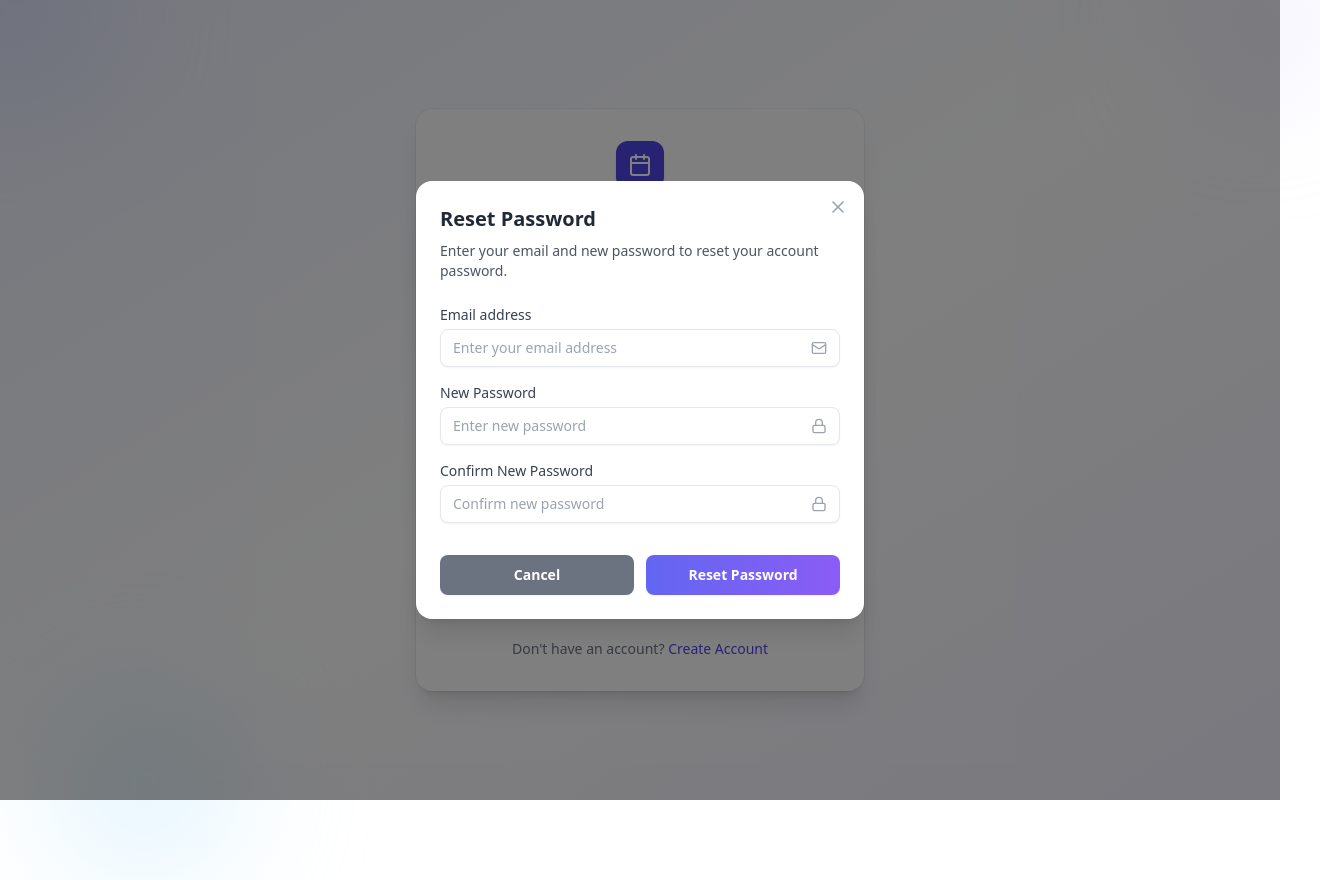
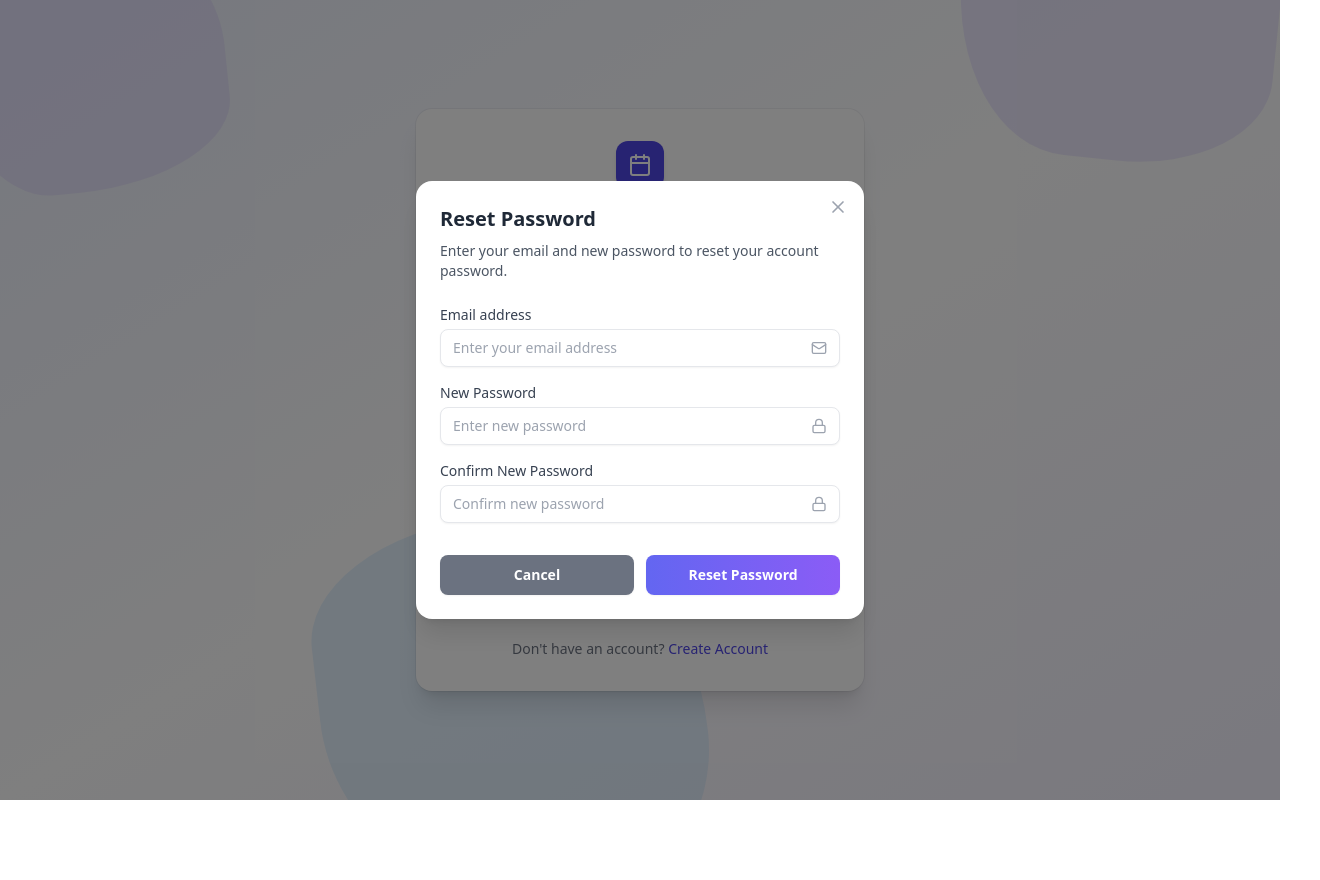
Before and after one commit to DECO3801-SIXSYNTAX/frontend, a React (Create React App) app: page / in a window 1280 px wide. Both pictures are taken after a click on the button "Forgot password?". Shown: the whole page, 1320 px wide, since content can reach past the window. After the commit the page ends 800 px from the top, so only its background shows below. Built offline with nearby package versions, Linux system fonts and the light colour scheme; grey boxes are pictures that could not be loaded.

Commit message:
feat: improve SignIn page with better error handling

```diff
--- a/src/pages/SignIn.tsx
+++ b/src/pages/SignIn.tsx
@@ -1,20 +1,90 @@
-import React, { useState } from "react";
+import React, { useEffect, useState } from "react";
 import { AuthService, User } from "../services/AuthService";
 import Input from "../components/Input";
 import Button from "../components/Button";
 import GoogleButton from "../components/GoogleButton";
+import SignUp from "./SignUp";
 import { Mail, Lock, Calendar, CheckCircle, XCircle, X, Eye, EyeOff } from "lucide-react";
+import type { Variants, Transition } from "framer-motion";
+import type { CSSProperties } from "react";
+
+// 🎬 Framer Motion untuk opening/ending animation
+import { motion, AnimatePresence } from "framer-motion";
+
 import { apiLogin, apiUpdateUser } from "../api/auth";
 
 const authService = new AuthService();
+
+// =======================
+// 🎞️ Variants animasi (opening & ending)
+// =======================
+
+// Card utama: masuk smooth (scale+fade+slide), keluar elegan
+const easeOutBack: NonNullable<Transition["ease"]> = [0.16, 1, 0.3, 1];
+const easeStd: NonNullable<Transition["ease"]> = "easeInOut";
+
+// Card utama: masuk smooth (scale+fade+slide), keluar elegan
+const cardVariants: Variants = {
+  hidden: { opacity: 0, y: 24, scale: 0.96 },
+  visible: {
+    opacity: 1,
+    y: 0,
+    scale: 1,
+    transition: {
+      duration: 0.6,
+      ease: easeOutBack, // ✅ tuple-typed
+    },
+  },
+  exit: {
+    opacity: 0,
+    y: -20,
+    scale: 0.97,
+    transition: {
+      duration: 0.45,
+      ease: easeStd, // ✅ string ease
+    },
+  },
+};
+
+// Blob latar: morphing border-radius + rotasi lambat, fade-in saat opening
+const blobVariants = (delay = 0): Variants => ({
+  hidden: { opacity: 0, scale: 0.95 },
+  visible: {
+    opacity: 1,
+    scale: 1,
+    transition: {
+      delay,
+      duration: 0.9,
+      ease: easeOutBack, // ✅ tuple-typed
+    },
+  },
+});
+
+// Glow ring di card icon: muncul dari scale 0 → 1 + blur subtle
+const haloVariants: Variants = {
+  hidden: { opacity: 0, scale: 0.7, filter: "blur(6px)" as CSSProperties["filter"] },
+  visible: {
+    opacity: 1,
+    scale: 1,
+    filter: "blur(0px)" as CSSProperties["filter"],
+    transition: { duration: 0.6, ease: easeOutBack }, // ✅ tuple-typed
+  },
+  exit: {
+    opacity: 0,
+    scale: 0.9,
+    filter: "blur(6px)" as CSSProperties["filter"],
+    transition: { duration: 0.35, ease: easeStd }, // ✅ string ease
+  },
+};
 
 export default function SignIn() {
   const [email, setEmail] = useState("");
   const [password, setPassword] = useState("");
   const [showPassword, setShowPassword] = useState(false);
   const [message, setMessage] = useState<string | null>(null);
-  const [messageType, setMessageType] = useState<'success' | 'error' | 'loading'>('error');
+  const [messageType, setMessageType] = useState<"success" | "error" | "loading">("error");
   const [showPopup, setShowPopup] = useState(false);
+  const [showSignUp, setShowSignUp] = useState(false);
 
   // Forgot password states
   const [showForgotPassword, setShowForgotPassword] = useState(false);
@@ -22,123 +92,115 @@ export default function SignIn() {
   const [newPassword, setNewPassword] = useState("");
   const [confirmPassword, setConfirmPassword] = useState("");
 
+  // 🚪 state buat ending animation; saat true → AnimatePresence main-card akan exit
+  const [exiting, setExiting] = useState(false);
+
+  // ✅ Opening animation terjadi otomatis karena AnimatePresence + initial="hidden" → animate="visible"
+  // (tidak butuh kode khusus; cukup varian + AnimatePresence)
+
   const handleSubmit = async (e: React.FormEvent) => {
     e.preventDefault();
 
     if (!email || !password) {
-      showMessage("Please fill in both email and password fields", 'error');
+      showMessage("Please fill in both email and password fields", "error");
       return;
     }
 
     const emailRegex = /^[^\s@]+@[^\s@]+\.[^\s@]+$/;
     if (!emailRegex.test(email)) {
-      showMessage("Please enter a valid email address", 'error');
+      showMessage("Please enter a valid email address", "error");
       return;
     }
 
-    showMessage("Signing you in...", 'loading');
+    showMessage("Signing you in...", "loading");
 
     try {
       const res = await authService.signIn({ email, password });
-      showMessage(`Welcome back, ${res.name}! Sign in successful.`, 'success');
+      // ✅ Berhasil → tampilin success + trigger ending animation
+      showMessage(`Welcome back, ${res.name || res.email}! Sign in successful.`, "success");
+
+      // 🎬 Ending: delay dikit biar popup kebaca, lalu animate keluar
+      setTimeout(() => setExiting(true), 500);
+
+      // (opsional) setelah animasi selesai, pindah section, contoh: menuju SignUp demo
+      setTimeout(() => setShowSignUp(true), 900);
     } catch (err: any) {
       let errorMessage = "An error occurred. Please try again.";
 
       if (err.message === "Invalid credentials") {
         errorMessage = "Invalid email or password. Please check your credentials and try again.";
-      } else if (err.message.includes("network") || err.message.includes("Login failed")) {
+      } else if (err.message.toLowerCase().includes("network") || err.message.includes("Login failed")) {
         errorMessage = "Connection error. Please check your internet and try again.";
       } else if (err.message.includes("Email")) {
         errorMessage = "Please enter a valid email address.";
-      } else if (err.message.includes("password")) {
+      } else if (err.message.toLowerCase().includes("password")) {
         errorMessage = "Password is required.";
       }
 
-      showMessage(errorMessage, 'error');
+      showMessage(errorMessage, "error");
     }
   };
 
   const handleForgotPassword = async () => {
     if (!forgotEmail) {
-      showMessage("Please enter your email address", 'error');
+      showMessage("Please enter your email address", "error");
       return;
     }
 
     const emailRegex = /^[^\s@]+@[^\s@]+\.[^\s@]+$/;
     if (!emailRegex.test(forgotEmail)) {
-      showMessage("Please enter a valid email address", 'error');
+      showMessage("Please enter a valid email address", "error");
       return;
     }
 
     if (!newPassword || !confirmPassword) {
-      showMessage("Please fill in both password fields", 'error');
+      showMessage("Please fill in both password fields", "error");
       return;
     }
 
     if (newPassword !== confirmPassword) {
-      showMessage("Passwords do not match", 'error');
+      showMessage("Passwords do not match", "error");
       return;
     }
 
     if (newPassword.length < 6) {
-      showMessage("Password must be at least 6 characters long", 'error');
+      showMessage("Password must be at least 6 characters long", "error");
       return;
     }
 
     try {
-      console.log('Looking for email:', forgotEmail);
-
-      // Use your existing API function to get users
       const users = await apiLogin({ email: "", password: "" });
-      console.log('All users from API:', users);
-
-      // Find the user with matching email
-      const userToUpdate = users.find((user: User) => {
-        console.log('Comparing:', user.email, 'with', forgotEmail, '=', user.email === forgotEmail);
-        return user.email === forgotEmail;
-      });
-
-      console.log('User found:', userToUpdate);
+      const userToUpdate = users.find((user: User) => user.email === forgotEmail);
 
       if (!userToUpdate) {
-        showMessage("Email address not found", 'error');
+        showMessage("Email address not found", "error");
         return;
       }
 
-      console.log('Updating user with ID:', userToUpdate.id);
-
-      // Use your apiUpdateUser function to update the password
-      const updatedUser = await apiUpdateUser(userToUpdate.id, {
+      await apiUpdateUser(userToUpdate.id, {
         ...userToUpdate,
-        password: newPassword
+        password: newPassword,
       });
 
-      console.log('Update successful:', updatedUser);
-
-      showMessage("Password updated successfully! You can now sign in with your new password.", 'success');
+      showMessage("Password updated successfully! You can now sign in with your new password.", "success");
       setShowForgotPassword(false);
       setForgotEmail("");
       setNewPassword("");
       setConfirmPassword("");
-
     } catch (error: any) {
-      console.error('Full error object:', error);
-      console.error('Error message:', error.message);
-      console.error('Error response:', error.response);
-
-      showMessage("Failed to update password. Check console for details.", 'error');
+      showMessage("Failed to update password. Please try again.", "error");
     }
   };
 
-  const showMessage = (text: string, type: 'success' | 'error' | 'loading') => {
+  const showMessage = (text: string, type: "success" | "error" | "loading") => {
     setMessage(text);
     setMessageType(type);
     setShowPopup(true);
 
-    if (type !== 'loading') {
+    if (type !== "loading") {
       setTimeout(() => {
         setShowPopup(false);
-      }, 5000);
+      }, 4000);
     }
   };
 
@@ -146,33 +208,110 @@ export default function SignIn() {
     setShowPopup(false);
   };
 
+  // 🎬 Ending animation ketika user memilih "Create Account"
+  const goToSignUp = () => {
+    setExiting(true);
+    setTimeout(() => setShowSignUp(true), 450);
+  };
+
   return (
-    <div className="relative flex min-h-screen items-center justify-center bg-gradient-to-br from-indigo-50 via-white to-violet-50 px-4 sm:px-6 lg:px-8">
-      {/* Background blur circles */}
-      <div className="pointer-events-none absolute -top-16 -left-16 h-40 w-40 rounded-full bg-indigo-200/50 blur-3xl" />
-      <div className="pointer-events-none absolute -bottom-20 left-12 h-48 w-48 rounded-full bg-sky-200/40 blur-3xl" />
-      <div className="pointer-events-none absolute -top-10 -right-10 h-32 w-32 rounded-full bg-violet-200/50 blur-3xl" />
+    <>
+      {showSignUp ? (
+        <SignUp     onBackToSignIn={() => {
+            setExiting(false);     // 🔧 penting: hidupkan lagi stage Sign In
+            setShowSignUp(false);  // balik ke Sign In
+          }} />
+      ) : (
+        // AnimatePresence agar opening (enter) & ending (exit) mulus
+        <AnimatePresence mode="sync">
+          {!exiting && (
+            <motion.div
+              key="signin-stage"
+              className="relative flex min-h-screen items-center justify-center bg-gradient-to-br from-indigo-50 via-white to-violet-50 px-4 sm:px-6 lg:px-8 overflow-hidden"
+              initial="hidden"
+              animate="visible"
+              exit="exit"
+            >
+              {/* =========================
+                  🌈 OPENING: Background blobs (morphing)
+                 ========================= */}
+{/* Blob kiri-atas */}
+<motion.div
+  variants={blobVariants(0.0)}
+  className="pointer-events-none absolute -top-24 -left-16 h-72 w-72"
+  style={{ zIndex: 0 }}
+  animate={{
+    borderRadius: [
+      "20% 80% 70% 30% / 30% 30% 70% 70%",
+      "40% 60% 30% 70% / 50% 40% 60% 50%",
+      "25% 75% 60% 40% / 40% 60% 30% 70%",
+      "20% 80% 70% 30% / 30% 30% 70% 70%",
+    ],
+    rotate: [0, 8, -6, 0],
+    backgroundColor: ["#c7d2fe80", "#bfdbfe66", "#ddd6fe80", "#c7d2fe80"],
+  }}
+  transition={{ duration: 12, repeat: Infinity, repeatType: "mirror", ease: "easeInOut" }}
+/>
 
-      {/* Popup Messages */}
+{/* Blob kanan-atas */}
+<motion.div
+  variants={blobVariants(0.1)}
+  className="pointer-events-none absolute -top-40 right-0 h-80 w-80"
+  style={{ zIndex: 0 }}
+  animate={{
+    borderRadius: [
+      "60% 40% 35% 65% / 35% 60% 40% 65%",
+      "50% 50% 70% 30% / 45% 55% 55% 45%",
+      "65% 35% 55% 45% / 55% 45% 35% 65%",
+      "60% 40% 35% 65% / 35% 60% 40% 65%",
+    ],
+    rotate: [0, -10, 6, 0],
+    backgroundColor: ["#bae6fd66", "#c7d2fe80", "#ddd6fe80", "#bae6fd66"],
+  }}
+  transition={{ duration: 13, repeat: Infinity, repeatType: "mirror", ease: "easeInOut" }}
+/>
+
+{/* Blob bawah */}
+<motion.div
+  variants={blobVariants(0.15)}
+  className="pointer-events-none absolute bottom-[-100px] left-1/4 h-96  w-96"
+  style={{ zIndex: 0 }}
+  animate={{
+    borderRadius: [
+      "45% 55% 70% 30% / 40% 60% 30% 70%",
+      "30% 70% 40% 60% / 60% 40% 70% 30%",
+      "55% 45% 30% 70% / 30% 70% 45% 55%",
+      "45% 55% 70% 30% / 40% 60% 30% 70%",
+    ],
+    rotate: [0, 10, -8, 0],
+    backgroundColor: ["#ddd6fe80", "#c7d2fe80", "#bae6fd66", "#ddd6fe80"],
+  }}
+  transition={{ duration: 11, repeat: Infinity, repeatType: "mirror", ease: "easeInOut" }}
+/>
+
+
+              {/* Popup Messages (fade/slide in-out) */}
+              <AnimatePresence>
                 {showPopup && message && (
-        <div className={`fixed top-6 right-6 z-50 max-w-sm rounded-lg border shadow-lg transition-all duration-300 ease-in-out transform ${
-          showPopup ? 'translate-x-0 opacity-100' : 'translate-x-full opacity-0'
-        } ${
-          messageType === 'success'
-            ? 'bg-green-50 border-green-200 text-green-800'
-            : messageType === 'loading'
-            ? 'bg-blue-50 border-blue-200 text-blue-800'
-            : 'bg-red-50 border-red-200 text-red-800'
-        }`}>
+                  <motion.div
+                    key="popup"
+                    initial={{ opacity: 0, x: 24 }}
+                    animate={{ opacity: 1, x: 0 }}
+                    exit={{ opacity: 0, x: 24 }}
+                    transition={{ type: "spring", stiffness: 260, damping: 24 }}
+                    className={`fixed top-6 right-6 z-50 max-w-sm rounded-lg border shadow-lg ${
+                      messageType === "success"
+                        ? "bg-green-50 border-green-200 text-green-800"
+                        : messageType === "loading"
+                        ? "bg-blue-50 border-blue-200 text-blue-800"
+                        : "bg-red-50 border-red-200 text-red-800"
+                    }`}
+                  >
                     <div className="flex items-start p-4">
                       <div className="flex-shrink-0">
-              {messageType === 'success' && (
-                <CheckCircle className="h-5 w-5 text-green-400" />
-              )}
-              {messageType === 'error' && (
-                <XCircle className="h-5 w-5 text-red-400" />
-              )}
-              {messageType === 'loading' && (
+                        {messageType === "success" && <CheckCircle className="h-5 w-5 text-green-500" />}
+                        {messageType === "error" && <XCircle className="h-5 w-5 text-red-500" />}
+                        {messageType === "loading" && (
                           <div className="animate-spin rounded-full h-5 w-5 border-2 border-blue-400 border-t-transparent" />
                         )}
                       </div>
@@ -183,24 +322,39 @@ export default function SignIn() {
                         <button
                           onClick={closePopup}
                           className={`inline-flex rounded-md p-1.5 hover:bg-opacity-20 focus:outline-none focus:ring-2 focus:ring-offset-2 ${
-                  messageType === 'success'
-                    ? 'text-green-500 hover:bg-green-100 focus:ring-green-500'
-                    : messageType === 'loading'
-                    ? 'text-blue-500 hover:bg-blue-100 focus:ring-blue-500'
-                    : 'text-red-500 hover:bg-red-100 focus:ring-red-500'
+                            messageType === "success"
+                              ? "text-green-500 hover:bg-green-100 focus:ring-green-500"
+                              : messageType === "loading"
+                              ? "text-blue-500 hover:bg-blue-100 focus:ring-blue-500"
+                              : "text-red-500 hover:bg-red-100 focus:ring-red-500"
                           }`}
                         >
                           <X className="h-4 w-4" />
                         </button>
                       </div>
                     </div>
-        </div>
+                  </motion.div>
                 )}
+              </AnimatePresence>
 
-      {/* Forgot Password Modal */}
+              {/* Forgot Password Modal (fade+scale) */}
+              <AnimatePresence>
                 {showForgotPassword && (
-        <div className="fixed inset-0 z-50 flex items-center justify-center bg-black bg-opacity-50">
-          <div className="relative w-full max-w-md rounded-2xl bg-white p-6 shadow-xl mx-4">
+                  <motion.div
+                    key="forgot-overlay"
+                    initial={{ opacity: 0 }}
+                    animate={{ opacity: 1 }}
+                    exit={{ opacity: 0 }}
+                    className="fixed inset-0 z-50 flex items-center justify-center bg-black/50"
+                  >
+                    <motion.div
+                      key="forgot-card"
+                      initial={{ opacity: 0, scale: 0.96, y: 10 }}
+                      animate={{ opacity: 1, scale: 1, y: 0 }}
+                      exit={{ opacity: 0, scale: 0.96, y: -6 }}
+                      transition={{ duration: 0.25 }}
+                      className="relative w-full max-w-md rounded-2xl bg-white p-6 shadow-xl mx-4"
+                    >
                       <button
                         onClick={() => setShowForgotPassword(false)}
                         className="absolute right-4 top-4 text-gray-400 hover:text-gray-600"
@@ -256,19 +410,41 @@ export default function SignIn() {
                           />
                         </div>
                       </div>
-          </div>
-        </div>
+                    </motion.div>
+                  </motion.div>
                 )}
+              </AnimatePresence>
 
-      {/* Card login */}
-      <div className="relative w-full max-w-sm sm:max-w-md md:max-w-lg lg:max-w-md rounded-2xl bg-white p-6 sm:p-8 shadow-xl ring-1 ring-black/5">
+              {/* =========================
+                  🟣 CARD Sign In (opening & ending variants)
+                 ========================= */}
+              <motion.div
+                key="signin-card"
+                className="relative w-full max-w-sm sm:max-w-md md:max-w-lg lg:max-w-md rounded-2xl bg-white p-6 sm:p-8 shadow-xl ring-1 ring-black/5"
+                variants={cardVariants}
+                initial="hidden"
+                animate="visible"
+                exit="exit"
+                layout
+              >
+                {/* Halo glow opening */}
+                <motion.div
+                  variants={haloVariants}
+                  initial="hidden"
+                  animate="visible"
+                  exit="exit"
+                  className="absolute inset-0 -z-10 rounded-3xl"
+                  style={{
+                    background:
+                      "radial-gradient(120px 120px at 50% 0%, rgba(99,102,241,0.08), transparent 70%)",
+                  }}
+                />
+
                 <div className="mx-auto mb-5 flex h-12 w-12 items-center justify-center rounded-xl bg-indigo-600 text-white shadow-md">
                   <Calendar className="h-6 w-6" strokeWidth={2} />
                 </div>
 
-        <h2 className="text-center text-xl sm:text-2xl font-extrabold text-gray-800">
-          SiPanit
-        </h2>
+                <h2 className="text-center text-xl sm:text-2xl font-extrabold text-gray-800">SiPanit</h2>
                 <p className="mt-1 mb-5 text-center text-sm sm:text-base text-gray-500">
                   Welcome back! Please sign in to continue
                 </p>
@@ -312,29 +488,40 @@ export default function SignIn() {
 
                   <Button
                     onClick={handleSubmit}
-            label={messageType === 'loading' ? "Signing In..." : "Sign In"}
+                    label={messageType === "loading" ? "Signing In..." : "Sign In"}
                     className="bg-gradient-to-r from-indigo-500 to-violet-500 hover:from-indigo-600 hover:to-violet-600 disabled:opacity-70"
-            disabled={messageType === 'loading'}
+                    disabled={messageType === "loading"}
                   />
 
                   <div className="text-center text-gray-400 text-sm">or</div>
 
                   <GoogleButton
                     onSuccess={(email) => {
-              const userName = email.split('@')[0].replace(/[._]/g, ' ').replace(/\b\w/g, l => l.toUpperCase());
-              showMessage(`Welcome ${userName}! Google sign in successful.`, 'success');
+                      const userName = email
+                        .split("@")[0]
+                        .replace(/[._]/g, " ")
+                        .replace(/\b\w/g, (l) => l.toUpperCase());
+                      showMessage(`Welcome ${userName}! Google sign in successful.`, "success");
+
+                      // 🎬 Ending setelah Google success (opsional)
+                      setTimeout(() => setExiting(true), 350);
+                      setTimeout(() => setShowSignUp(true), 800);
                     }}
-            onError={(error) => showMessage(`Google sign in failed: ${error}`, 'error')}
+                    onError={(error) => showMessage(`Google sign in failed: ${error}`, "error")}
                   />
                 </div>
 
                 <p className="mt-6 text-center text-xs sm:text-sm text-gray-500">
                   Don't have an account?{" "}
-          <a href="#" className="text-indigo-600 hover:underline">
+                  <button onClick={goToSignUp} className="text-indigo-600 hover:underline focus:outline-none">
                     Create Account
-          </a>
+                  </button>
                 </p>
-      </div>
-    </div>
+              </motion.div>
+            </motion.div>
+          )}
+        </AnimatePresence>
+      )}
+    </>
   );
 }
```
Also changed, not shown: 1 other file (tests, documents, lock files or other folders). Lines whose indentation alone changed are shown as unchanged.
